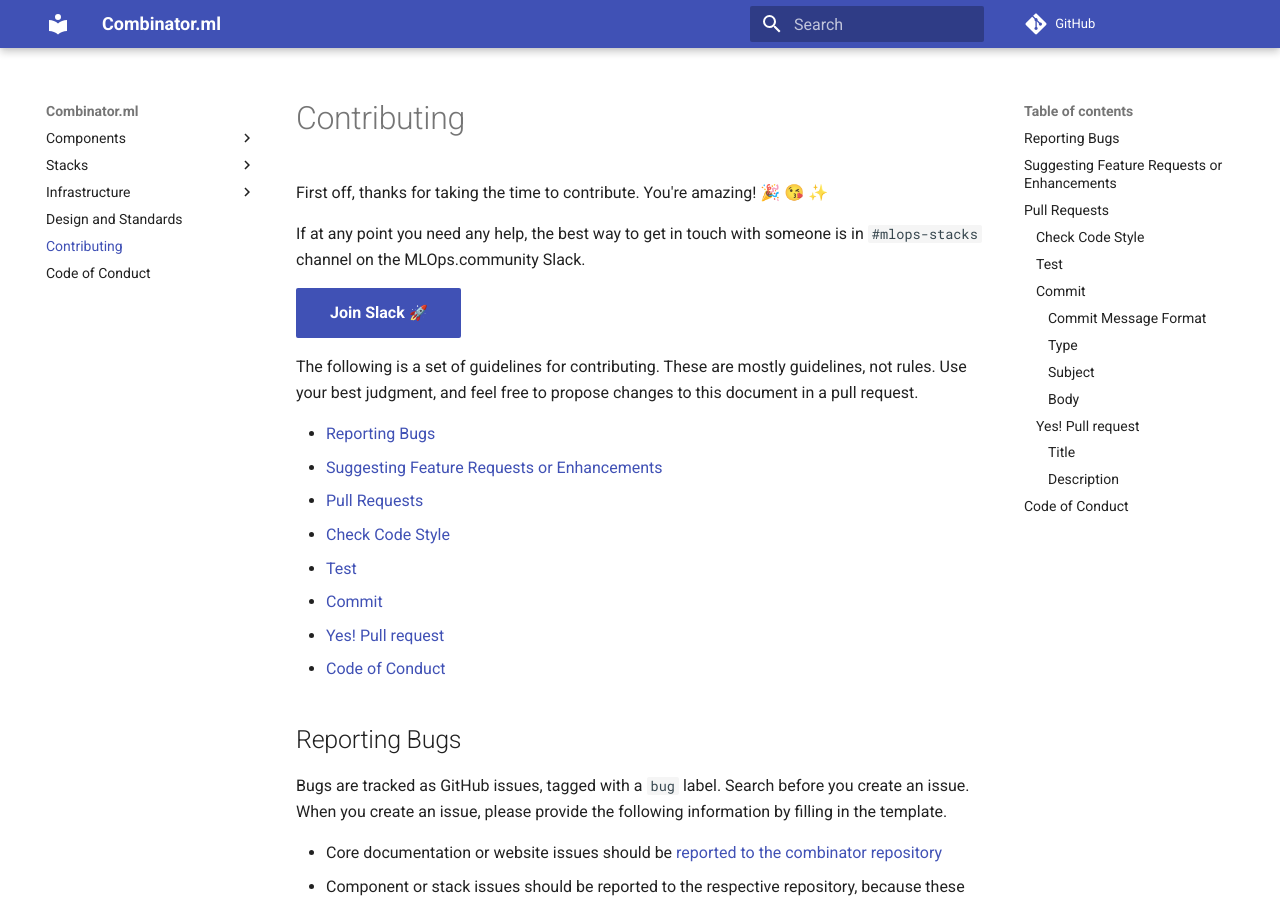
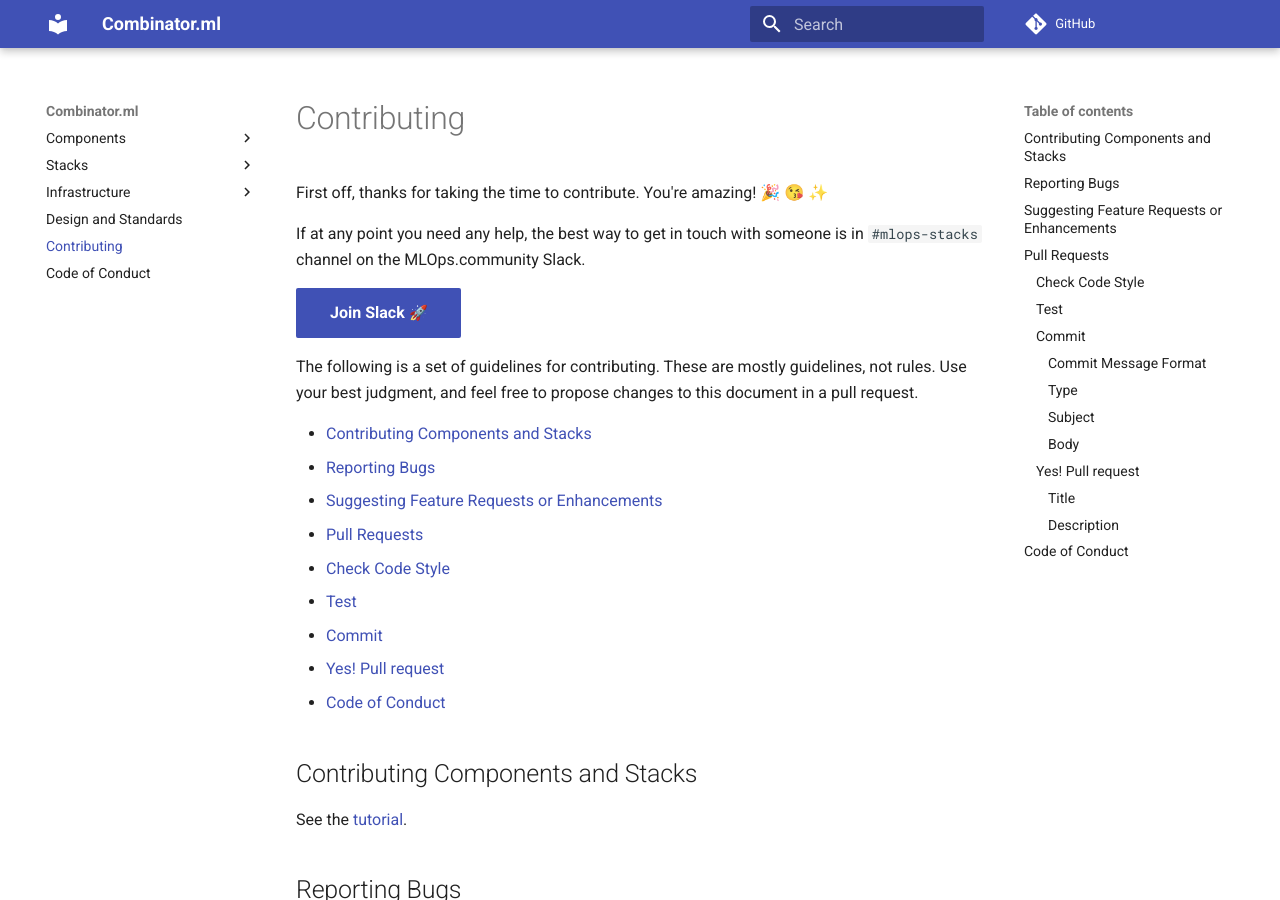
Before and after one commit to combinator-ml/combinator, an MkDocs documentation site: the page built from docs/CONTRIBUTING.md, in a window 1280 px wide and 900 px high. Built offline with MkDocs 1.6.1 and Material for MkDocs 9.7.7, drawn with Linux system fonts in a browser that asks for light colours; emoji names are drawn with the system emoji font; comment, search, counter and statistics services are not loaded.

Commit message:
Update CONTRIBUTING.md

```diff
--- a/docs/CONTRIBUTING.md
+++ b/docs/CONTRIBUTING.md
@@ -8,6 +8,7 @@ If at any point you need any help, the best way to get in touch with someone is
 
 The following is a set of guidelines for contributing. These are mostly guidelines, not rules. Use your best judgment, and feel free to propose changes to this document in a pull request.
 
+- [Contributing Components and Stacks](#contributing-components-and-stacks)
 - [Reporting Bugs](#reporting-bugs)
 - [Suggesting Feature Requests or Enhancements](#suggesting-feature-requests-or-enhancements)
 - [Pull Requests](#pull-requests)
@@ -16,6 +17,10 @@ The following is a set of guidelines for contributing. These are mostly guidelin
   * [Commit](#commit)
   * [Yes! Pull request](#yes-pull-request)
 - [Code of Conduct](#code-of-conduct)
+
+## Contributing Components and Stacks
+
+See the [tutorial](https://combinator.ml/design/#tutorial).
 
 ## Reporting Bugs
 
```
